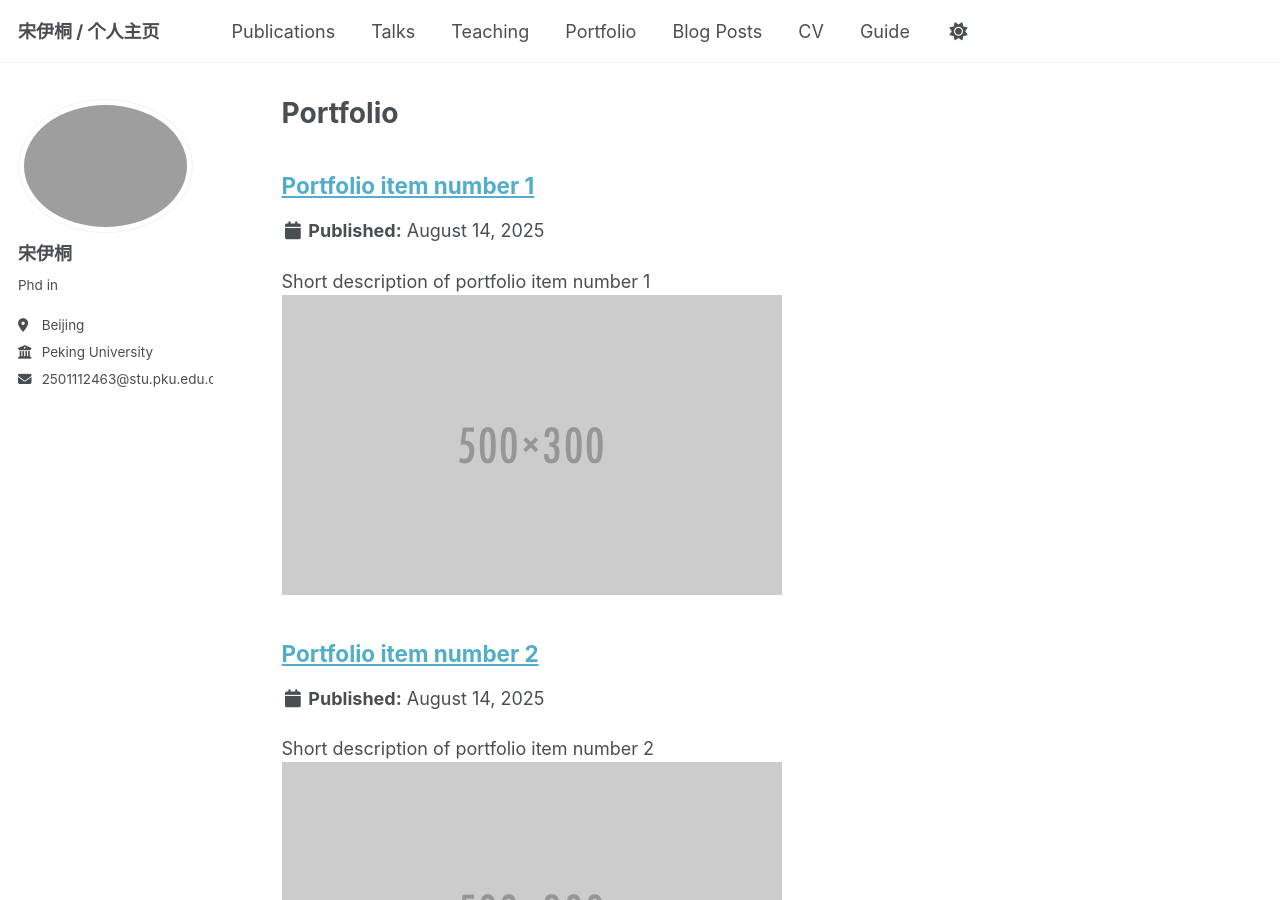
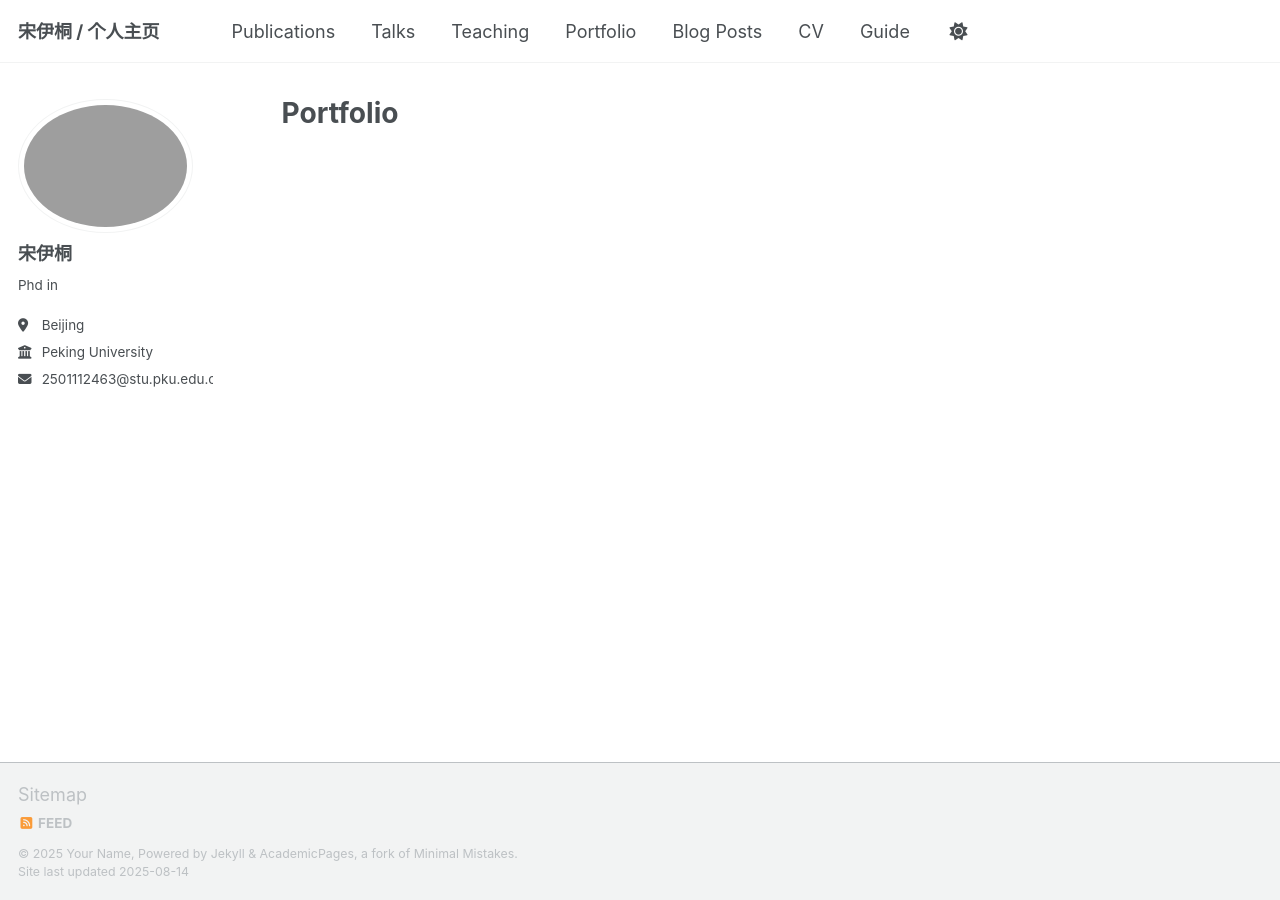
Before and after one commit to yitongSong-pku/yitongSong-pku.github.io, a Jekyll site: the page built from _pages/portfolio.html, in a window 1280 px wide and 900 px high. Built offline with Jekyll 4.4.1, drawn with Linux system fonts in a browser that asks for light colours; a script that is not in the unit is left out.

Commit message:
Update _config.yml

```diff
--- a/_config.yml
+++ b/_config.yml
@@ -220,11 +220,8 @@ collections:
   publications:
     output: true
     permalink: /:collection/:path/
-  portfolio:
-    output: false
-    permalink: /:collection/:path/
   talks:
-    output: false
+    output: true
     permalink: /:collection/:path/
 
 
@@ -266,15 +263,6 @@ defaults:
       author_profile: true
       share: true
       comments: true
-  # _portfolio
-  - scope:
-      path: ""
-      type: portfolio
-    values:
-      layout: single
-      author_profile: true
-      share: true
-      comment: true
   # _talks
   - scope:
       path: ""
```
